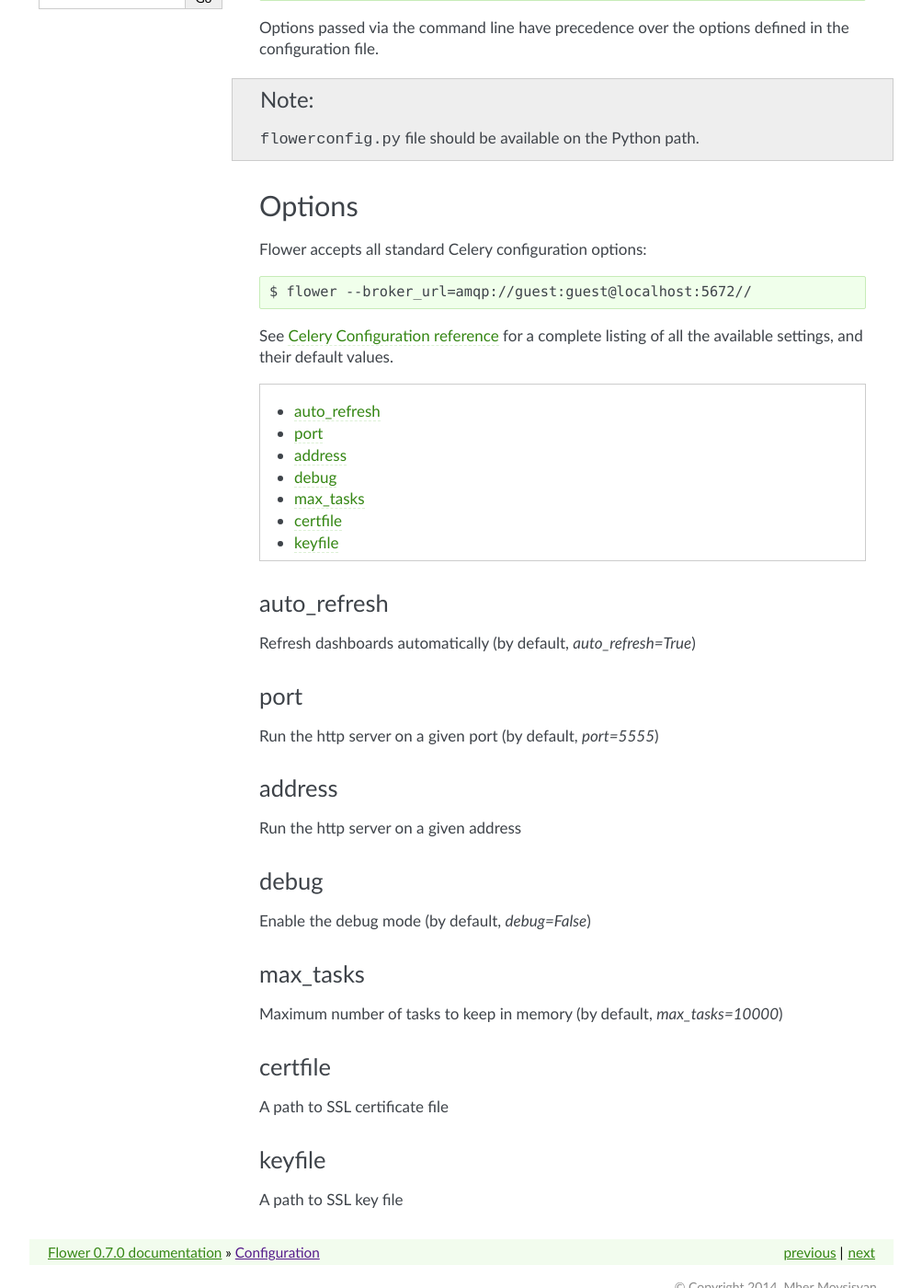
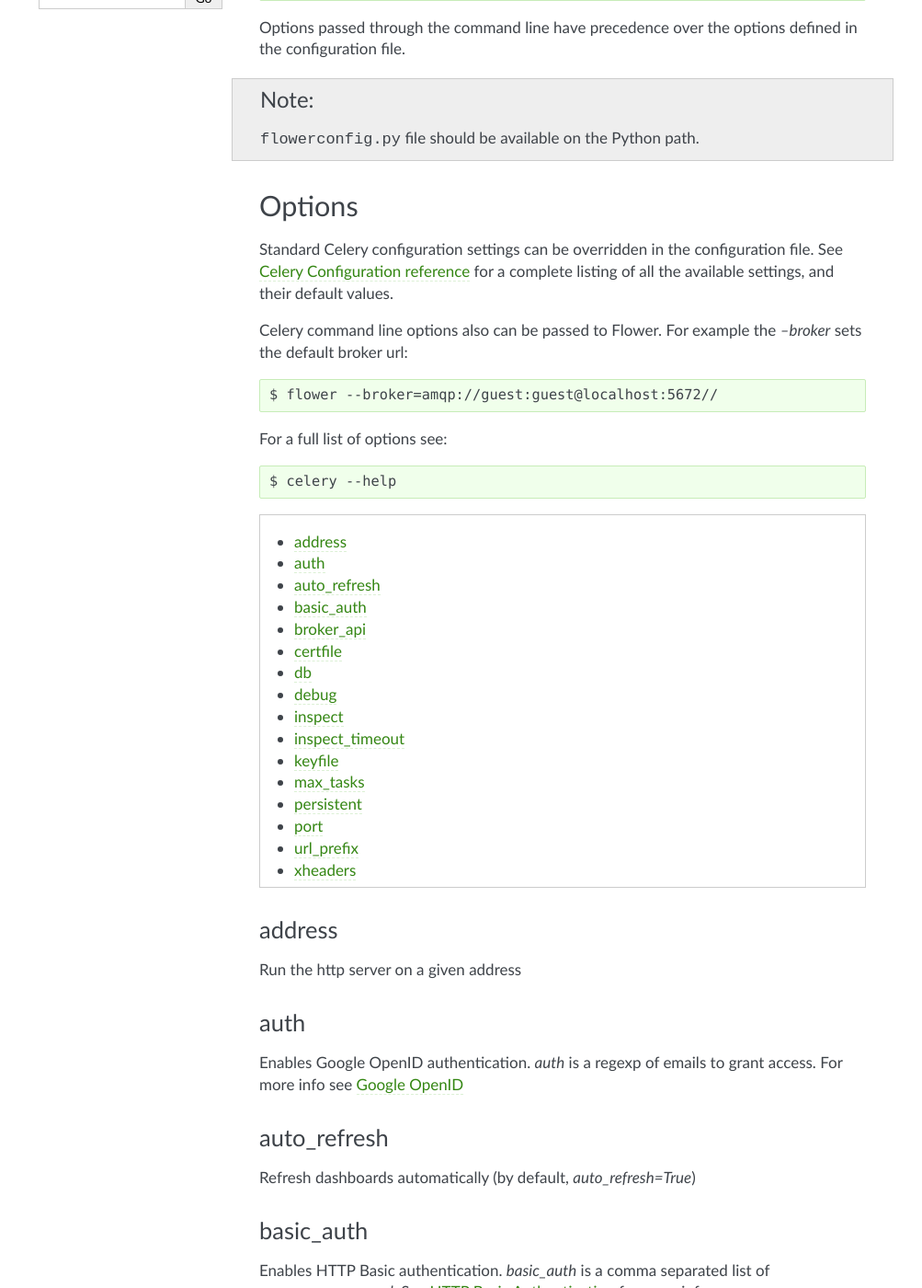
Before and after one commit to mher/flower, a Sphinx documentation site: the page built from docs/config.rst, in a window 1280 px wide and 1400 px high, scrolled down 442 px. Shown: the whole window at 92% size, without its empty margins (138-1141 px from the left). Built offline with Sphinx 7.4.7, drawn with Linux system fonts in a browser that asks for light colours; pages that are not in the unit, such as notebooks, are missing from menus; some of the changed text lies outside the part shown.

Commit message:
Document flower commad line options

```diff
--- a/docs/auth.rst
+++ b/docs/auth.rst
@@ -4,6 +4,8 @@
 Protecting your Flower instance from unwarranted access is important
 if it runs in an untrusted environment. Below, we outline the various
 forms of authentication supported by Flower.
+
+.. _basic-auth:
 
 HTTP Basic Authentication
 -------------------------
@@ -18,6 +20,8 @@
     $ celery flower --basic_auth=user1:password1,user2:password2
 
 See also :ref:`reverse-proxy`
+
+.. _google-openid:
 
 Google OpenID
 -------------
--- a/docs/config.rst
+++ b/docs/config.rst
@@ -14,66 +14,153 @@
     # Broker settings
     BROKER_URL = 'amqp://guest:guest@localhost:5672//'
 
-    # RabbitMQ management api url
+    # RabbitMQ management api
     broker_api = 'http://guest:guest@localhost:15672/api/'
 
     # Enable debug logging
     logging = 'DEBUG'
 
-Options passed via the command line have precedence over the options
+Options passed through the command line have precedence over the options
 defined in the configuration file.
 
 .. note::
 
     :file:`flowerconfig.py` file should be available on the Python path.
 
-.. _`Celery Configuration reference`: http://docs.celeryproject.org/en/latest/configuration.html#configuration
 
 Options
 -------
 
-Flower accepts all standard Celery configuration options: ::
+Standard Celery configuration settings can be overridden in the configuration
+file. See `Celery Configuration reference`_ for a complete listing of all
+the available settings, and their default values.
 
-    $ flower --broker_url=amqp://guest:guest@localhost:5672//
+.. _`Celery Configuration reference`: http://docs.celeryproject.org/en/latest/configuration.html#configuration
 
-See `Celery Configuration reference`_ for a complete listing of all
-the available settings, and their default values.
+Celery command line options also can be passed to Flower. For example
+the `--broker` sets the default broker url: ::
+
+    $ flower --broker=amqp://guest:guest@localhost:5672//
+
+For a full list of options see: ::
+
+    $ celery --help
 
 .. contents::
     :local:
-    :depth: 2
+    :depth: 1
+
+address
+~~~~~~~
+
+Run the http server on a given address
+
+auth
+~~~~
+
+Enables Google OpenID authentication. `auth` is a regexp of emails
+to grant access. For more info see :ref:`google-openid`
 
 auto_refresh
 ~~~~~~~~~~~~
 
 Refresh dashboards automatically (by default, `auto_refresh=True`)
 
-port
-~~~~
+basic_auth
+~~~~~~~~~~
 
-Run the http server on a given port (by default, `port=5555`)
+Enables HTTP Basic authentication. `basic_auth` is a comma separated list
+of `username:passworrd`. See :ref:`basic-auth` for more info.
 
-address
-~~~~~~~
+broker_api
+~~~~~~~~~~
 
-Run the http server on a given address
+Flower uses `RabbitMQ Managment Plugin`_ to get info about queues.
+`broker_api` is a URL of RabbitMQ HTTP API including user credentials. ::
+
+    $ flower --broker_api=http://username:password@rabbitmq-server-name:15672/api/
+
+.. Note:: By default the managment plugin is not enabled. To enable it run::
+
+    $ rabbitmq-plugins enable rabbitmq_management
+
+.. _`RabbitMQ Managment Plugin`: https://www.rabbitmq.com/management.html
+
+certfile
+~~~~~~~~
+
+A path to SSL certificate file
+
+db
+~~
+
+A database file to use if persistent mode is enabled
+(by default, `db=flower.db`)
 
 debug
 ~~~~~
 
 Enable the debug mode (by default, `debug=False`)
 
+inspect
+~~~~~~~
+
+Enable inspecting running workers (by default, `inspect=True`).
+
+inspect_timeout
+~~~~~~~~~~~~~~~
+
+Sets worker inspect timeout (by default, `inspect_timeout=10000`
+in milliseconds)
+
+keyfile
+~~~~~~~
+
+A path to SSL key file
+
 max_tasks
 ~~~~~~~~~
 
 Maximum number of tasks to keep in memory (by default, `max_tasks=10000`)
 
-certfile
+persistent
+~~~~~~~~~~
+
+Enable persistent mode. If the persistent mode is enabled Flower saves
+the current state and reloads on restart (by default, `persistent=False`)
+
+port
+~~~~
+
+Run the http server on a given port (by default, `port=5555`)
+
+url_prefix
+~~~~~~~~~~
+
+Enables deploying Flower on non-root URL.
+
+For example to access Flower on http://example.com/flower run it with: ::
+
+    $ flower --url_prefix=flower
+
+And use the following `nginx` configuration:
+
+.. code-block:: nginx
+
+    server {
+        listen 80;
+        server_name example.com;
+
+        location /flower/ {
+            rewrite ^/flower/(.*)$ /$1 break;
+            proxy_pass http://example.com:5555;
+            proxy_set_header Host $host;
+        }
+
+    }
+
+xheaders
 ~~~~~~~~
 
-A path to SSL certificate file
-
-keyfile
-~~~~~~~
-
-A path to SSL key file
+Enable support of `X-Real-Ip` and `X-Scheme` headers
+(by default, `xheaders=False`)
--- a/docs/index.rst
+++ b/docs/index.rst
@@ -12,7 +12,7 @@
 ========
 
 .. toctree::
-   :maxdepth: 2
+    :maxdepth: 2
 
    features
    screenshots
```
